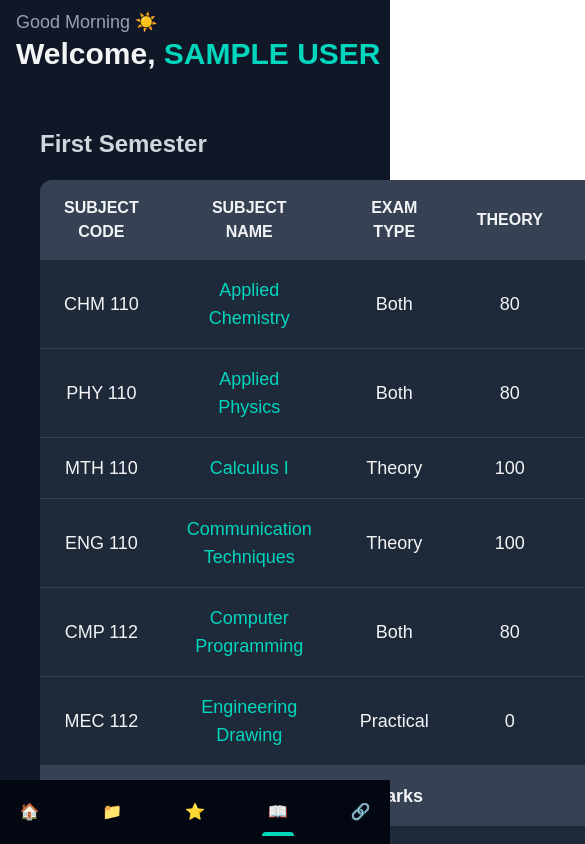
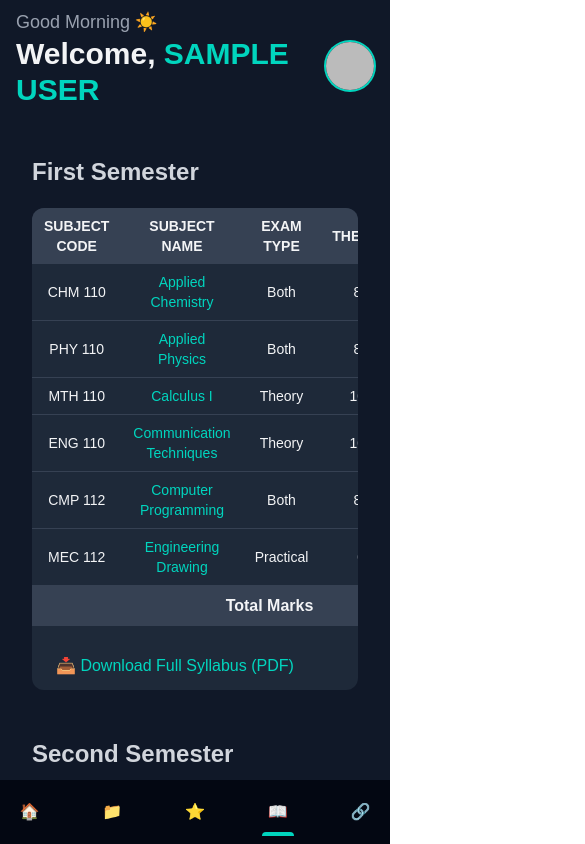
Before and after one commit to pankajsharma0001/NOTE-MANAGER, a Next.js app: page /syllabus in a window 390 px wide. Shown: the top 844 px of the page, 585 px wide, since content can reach past the window. Built offline with nearby package versions, Linux system fonts and the light colour scheme; no server answers; sample sign-in values are in the browser's storage.

Commit message:
fixed the syllabus overflow in the mobile

```diff
--- a/src/components/DashboardLayout.js
+++ b/src/components/DashboardLayout.js
@@ -97,10 +97,12 @@ export default function DashboardLayout({ children }) {
       {/* Main Content */}
       <main className="
               flex-1
+              min-w-0
               md:ml-16 ml-0
-              md:px-8 px-4  /* <-- reduced horizontal padding on mobile */
+              md:px-8 px-4
               md:pt-8 pt-2
               md:pb-0 pb-12
+              overflow-x-hidden
             "
             key={router.asPath}
       >
--- a/src/pages/syllabus.js
+++ b/src/pages/syllabus.js
@@ -8,25 +8,29 @@ export default function Syllabus() {
 
   return (
     <DashboardLayout>
-      <div className="w-full p-6"> {/* increased padding */}
+      <div className="w-full p-4 sm:p-6">
         {semesters.map((semester, index) => {
           const semData = syllabusData[semester];
 
           return (
-            <div key={index} className="mb-12"> {/* more spacing between semesters */}
-              <h2 className="text-2xl font-semibold mb-5 text-gray-300">{semester}</h2> {/* bigger title */}
+            <div key={index} className="mb-12">
+              <h2 className="text-2xl font-semibold mb-5 text-gray-300">
+                {semester}
+              </h2>
 
               {semData ? (
-                <div className="overflow-x-auto bg-gray-800 rounded-xl w-full">
-                  <table className="min-w-[600px] w-full table-auto text-center text-lg"> {/* bigger table font */}
-                    <thead className="bg-gray-700 text-base"> {/* slightly bigger header */}
+                <div className="bg-gray-800 rounded-xl w-full overflow-hidden">
+                  {/* ✅ Responsive Table Container */}
+                  <div className="overflow-x-auto">
+                    <table className="w-full table-auto text-center text-sm md:text-base">
+                      <thead className="bg-gray-700 text-sm md:text-base">
                         <tr>
-                        <th className="px-6 py-4">SUBJECT CODE</th>
-                        <th className="px-6 py-4">SUBJECT NAME</th>
-                        <th className="px-6 py-4">EXAM TYPE</th>
-                        <th className="px-6 py-4">THEORY</th>
-                        <th className="px-6 py-4">PRACTICAL</th>
-                        <th className="px-6 py-4">TOTAL</th>
+                          <th className="px-3 py-2 md:px-4 md:py-3">SUBJECT CODE</th>
+                          <th className="px-3 py-2 md:px-4 md:py-3">SUBJECT NAME</th>
+                          <th className="px-3 py-2 md:px-4 md:py-3">EXAM TYPE</th>
+                          <th className="px-3 py-2 md:px-4 md:py-3">THEORY</th>
+                          <th className="px-3 py-2 md:px-4 md:py-3">PRACTICAL</th>
+                          <th className="px-3 py-2 md:px-4 md:py-3">TOTAL</th>
                         </tr>
                       </thead>
                       <tbody>
@@ -36,31 +40,45 @@ export default function Syllabus() {
                             className="border-b border-gray-700 hover:bg-gray-700 cursor-pointer transition"
                             onClick={() => setSelectedSubject(subj)}
                           >
-                          <td className="px-6 py-4">{subj.code}</td>
-                          <td className="px-6 py-4 text-teal-400 hover:underline">{subj.name}</td>
-                          <td className="px-6 py-4">{subj.examType}</td>
-                          <td className="px-6 py-4">{subj.theory}</td>
-                          <td className="px-6 py-4">{subj.practical}</td>
-                          <td className="px-6 py-4">{subj.total}</td>
+                            <td className="px-3 py-2 md:px-4 md:py-3">{subj.code}</td>
+                            <td className="px-3 py-2 md:px-4 md:py-3 text-teal-400 hover:underline">
+                              {subj.name}
+                            </td>
+                            <td className="px-3 py-2 md:px-4 md:py-3">{subj.examType}</td>
+                            <td className="px-3 py-2 md:px-4 md:py-3">{subj.theory}</td>
+                            <td className="px-3 py-2 md:px-4 md:py-3">{subj.practical}</td>
+                            <td className="px-3 py-2 md:px-4 md:py-3">{subj.total}</td>
                           </tr>
                         ))}
-                      <tr className="font-semibold bg-gray-700 text-lg">
-                        <td colSpan="5" className="px-6 py-4">Total Marks</td>
-                        <td className="px-6 py-4">
-                          {semData.subjects.reduce((sum, subj) => sum + subj.total, 0)}
+                        <tr className="font-semibold bg-gray-700 text-base">
+                          <td colSpan="5" className="px-3 py-2 md:px-4 md:py-3">
+                            Total Marks
+                          </td>
+                          <td className="px-3 py-2 md:px-4 md:py-3">
+                            {semData.subjects.reduce(
+                              (sum, subj) => sum + subj.total,
+                              0
+                            )}
                           </td>
                         </tr>
                       </tbody>
                     </table>
+                  </div>
 
                   <div className="mt-4 text-base px-6 py-3">
-                    <a href={semData.pdfUrl} download className="text-teal-400 hover:underline">
+                    <a
+                      href={semData.pdfUrl}
+                      download
+                      className="text-teal-400 hover:underline"
+                    >
                       📥 Download Full Syllabus (PDF)
                     </a>
                   </div>
                 </div>
               ) : (
-                <p className="text-gray-400 italic text-lg">Syllabus coming soon...</p>
+                <p className="text-gray-400 italic text-lg">
+                  Syllabus coming soon...
+                </p>
               )}
             </div>
           );
@@ -69,29 +87,45 @@ export default function Syllabus() {
         {/* Subject Modal */}
         {selectedSubject && (
           <div className="fixed inset-0 bg-black bg-opacity-70 flex items-center justify-center z-50 p-6">
-            <div className="bg-gray-800 p-8 rounded-2xl max-w-lg w-full relative shadow-lg"> {/* bigger modal */}
+            <div className="bg-gray-800 p-8 rounded-2xl max-w-lg w-full relative shadow-lg">
               <button
                 className="absolute top-4 right-4 text-gray-400 hover:text-white text-2xl"
                 onClick={() => setSelectedSubject(null)}
               >
                 ✕
               </button>
-              <h2 className="text-3xl font-bold text-teal-400 mb-4">{selectedSubject.name}</h2>
-              <p className="text-gray-300 mb-3 text-lg"><strong>Code:</strong> {selectedSubject.code}</p>
-              <p className="text-gray-300 mb-3 text-lg"><strong>Exam Type:</strong> {selectedSubject.examType}</p>
-              <p className="text-gray-300 mb-3 text-lg"><strong>Theory:</strong> {selectedSubject.theory} Marks</p>
-              <p className="text-gray-300 mb-3 text-lg"><strong>Practical:</strong> {selectedSubject.practical} Marks</p>
-              <p className="text-gray-300 mb-3 text-lg"><strong>Total:</strong> {selectedSubject.total} Marks</p>
-              <p className="text-gray-400 mt-4 text-base">{selectedSubject.details}</p>
+              <h2 className="text-3xl font-bold text-teal-400 mb-4">
+                {selectedSubject.name}
+              </h2>
+              <p className="text-gray-300 mb-3 text-lg">
+                <strong>Code:</strong> {selectedSubject.code}
+              </p>
+              <p className="text-gray-300 mb-3 text-lg">
+                <strong>Exam Type:</strong> {selectedSubject.examType}
+              </p>
+              <p className="text-gray-300 mb-3 text-lg">
+                <strong>Theory:</strong> {selectedSubject.theory} Marks
+              </p>
+              <p className="text-gray-300 mb-3 text-lg">
+                <strong>Practical:</strong> {selectedSubject.practical} Marks
+              </p>
+              <p className="text-gray-300 mb-3 text-lg">
+                <strong>Total:</strong> {selectedSubject.total} Marks
+              </p>
+              <p className="text-gray-400 mt-4 text-base">
+                {selectedSubject.details}
+              </p>
               <p className="text-gray-500 mt-3 text-sm">
                 (Refer pages {selectedSubject.pages[0]}–{selectedSubject.pages[1]} in PDF)
               </p>
               <a
-                href={syllabusData[
+                href={
+                  syllabusData[
                     Object.keys(syllabusData).find((s) =>
                       syllabusData[s].subjects.includes(selectedSubject)
                     )
-                ]?.pdfUrl}
+                  ]?.pdfUrl
+                }
                 download
                 className="mt-6 block text-center px-6 py-3 bg-teal-400 text-gray-900 font-semibold rounded-lg hover:bg-teal-500 transition text-lg"
               >
```
Lines whose indentation alone changed are shown as unchanged.
